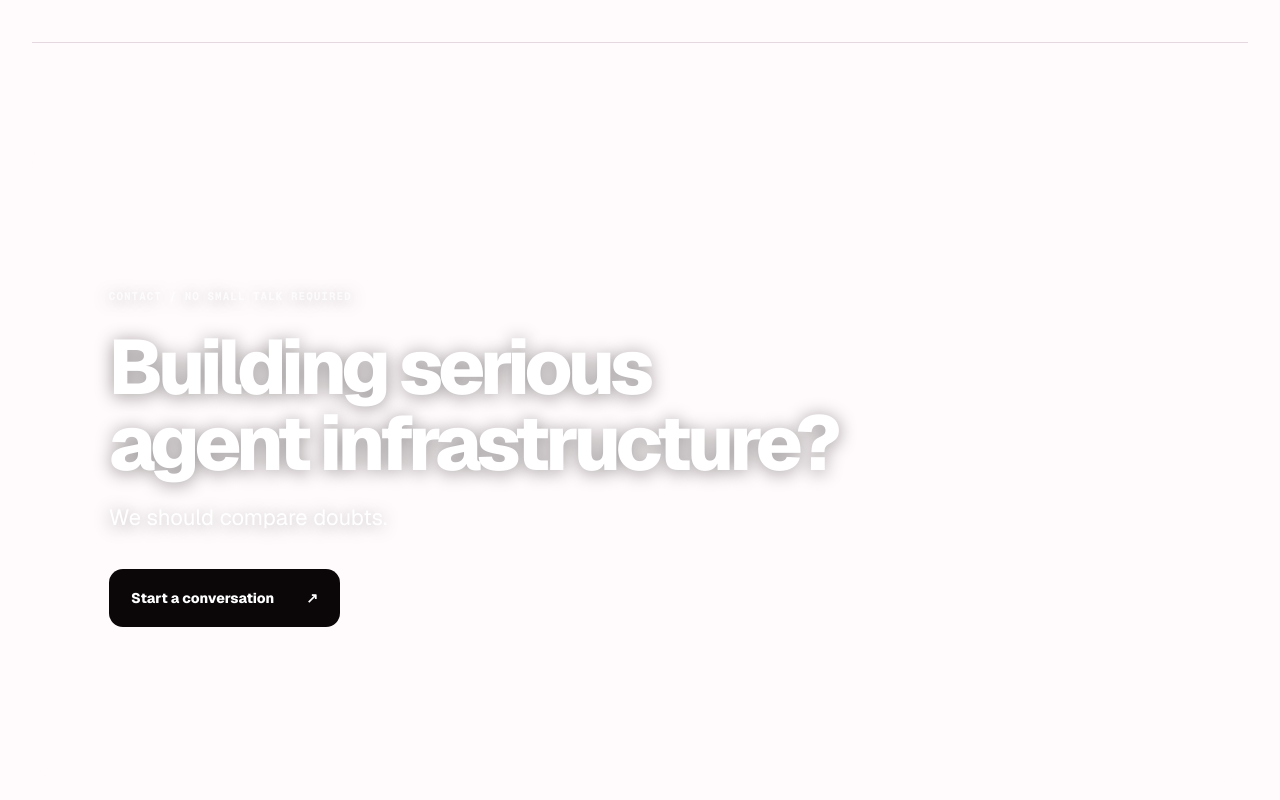
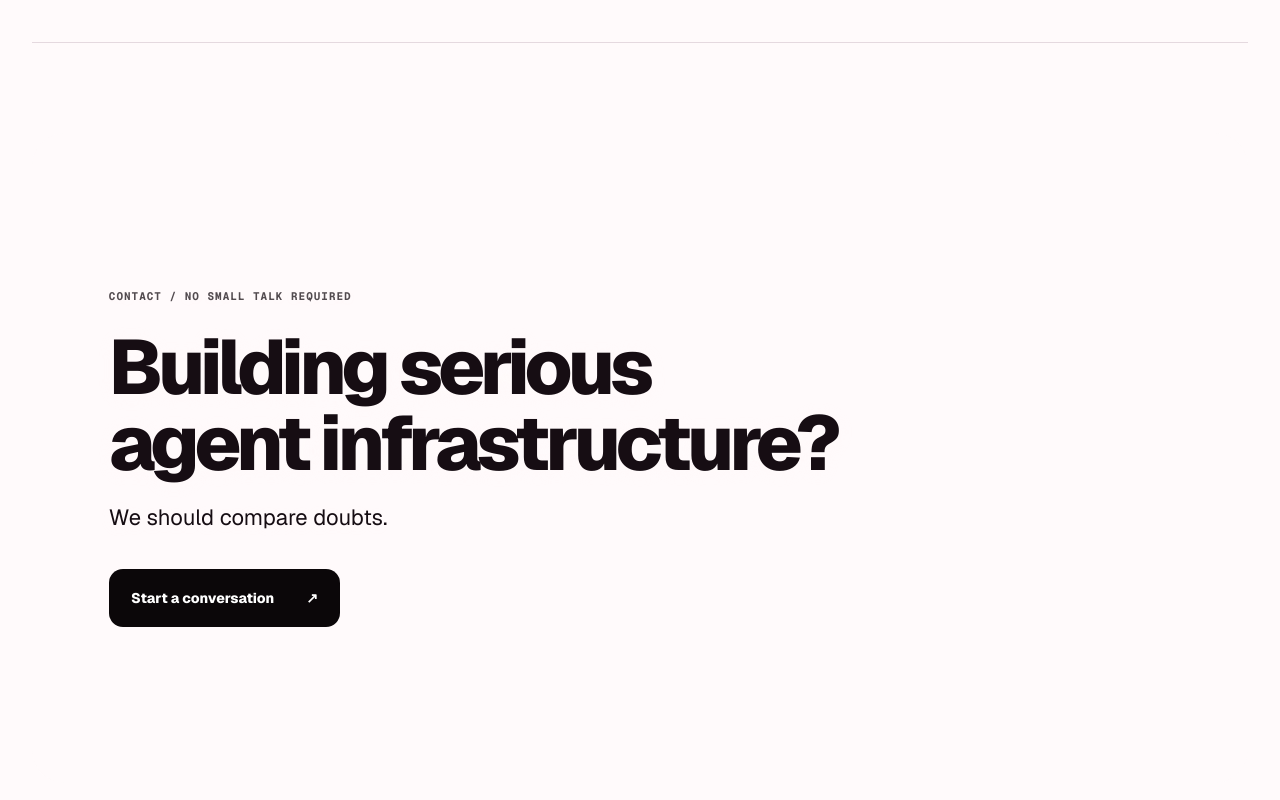
Before and after one commit to mutating/site, a Next.js app: page / in a window 1280 px wide. Shown: the part 7580-8380 px from the top of the page. Built offline with nearby package versions, Linux system fonts and the light colour scheme.

Commit message:
Use theme color for contact copy

```diff
--- a/app/globals.css
+++ b/app/globals.css
@@ -1821,7 +1821,7 @@ a.section-index:focus-visible {
   margin-top: 90px;
   border-radius: 32px;
   background: var(--bg);
-  color: #fff;
+  color: var(--ink);
 }
 
 .contact__clip {
@@ -1872,7 +1872,7 @@ a.section-index:focus-visible {
   width: min(100%, 940px);
   padding: clamp(44px, 6vw, 92px);
   pointer-events: none;
-  text-shadow: 0 2px 18px rgba(10, 6, 9, 0.42);
+  text-shadow: 0 2px 18px color-mix(in srgb, var(--bg) 42%, transparent);
 }
 
 .contact__copy .section-index,
@@ -1908,7 +1908,7 @@ a.section-index:focus-visible {
 }
 
 .contact .section-index {
-  color: rgba(255, 255, 255, 0.74);
+  color: color-mix(in srgb, var(--ink) 74%, transparent);
 }
 
 .contact h2 {
```
Also changed, not shown: 1 other file (tests, documents, lock files or other folders).
